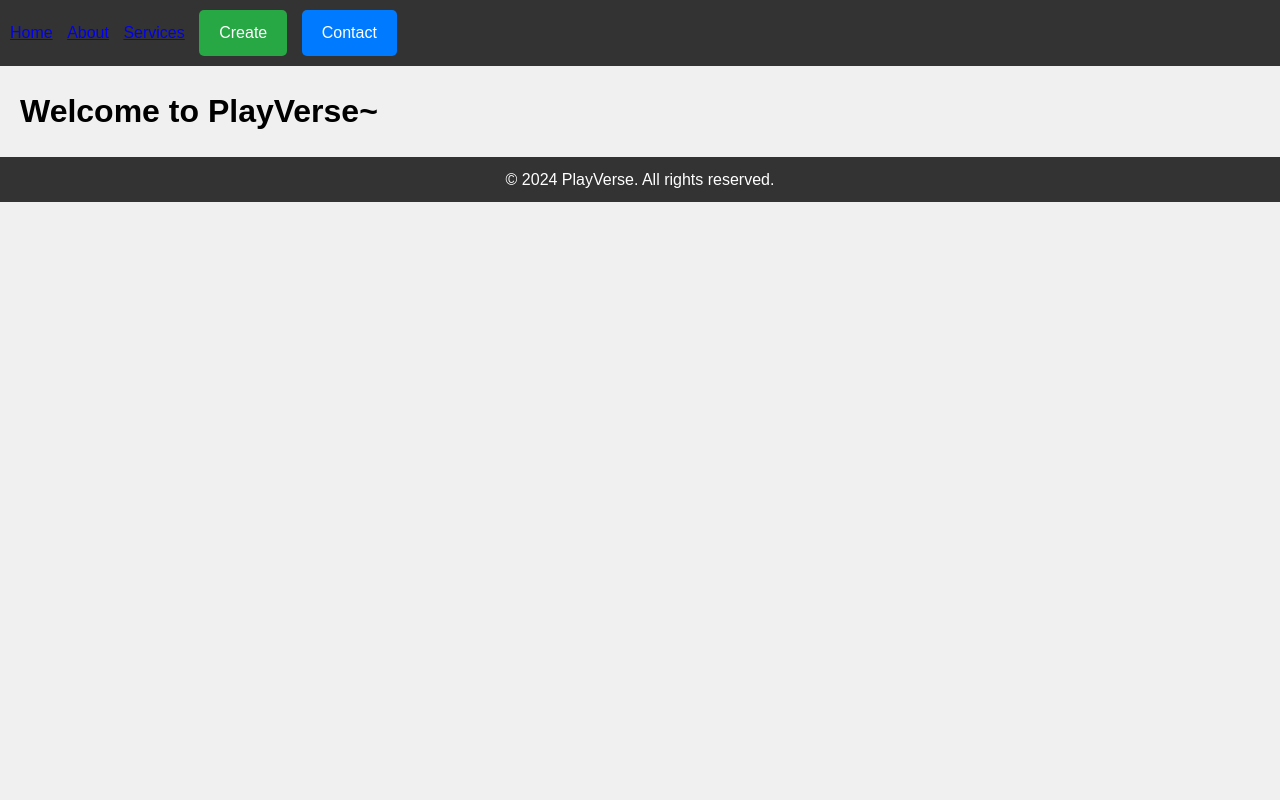
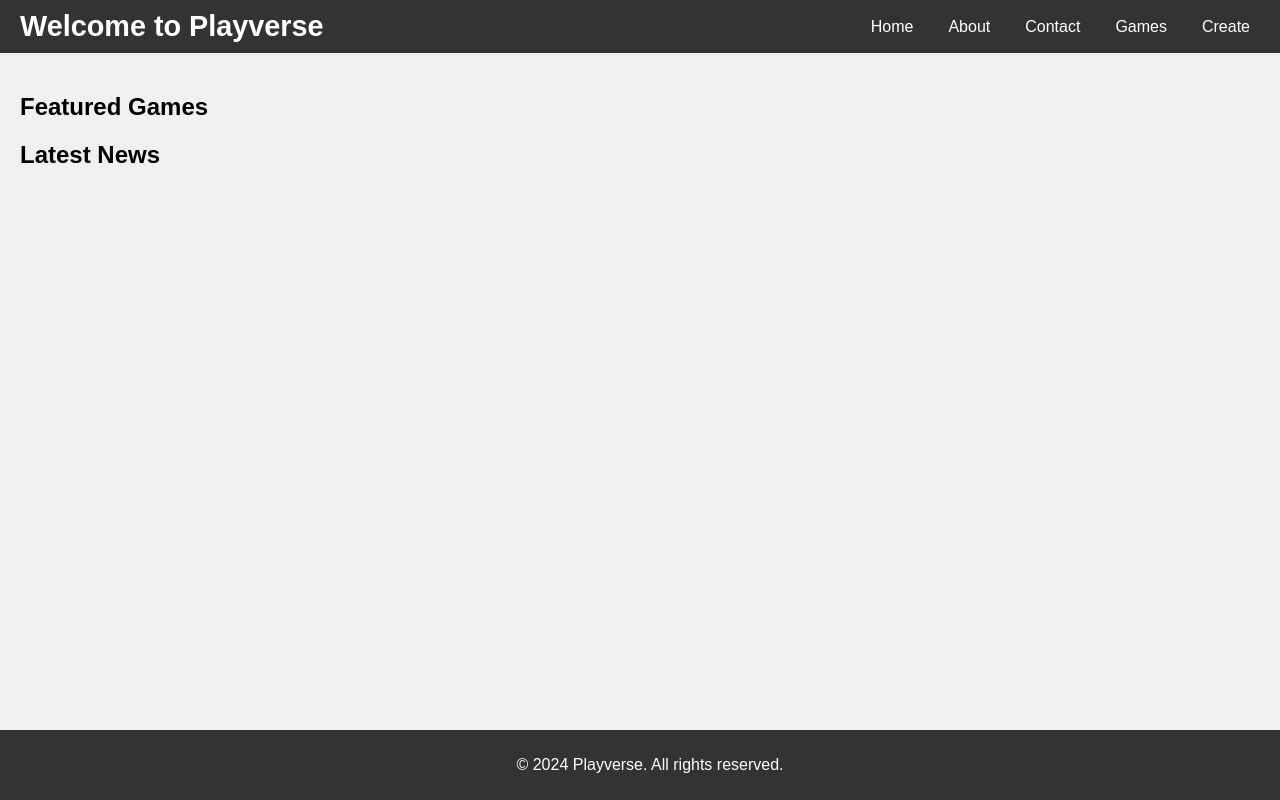
Before and after one commit to IsmailHoWha/playverse, a website: page index.html in a window 1280 px wide. Drawn offline with Linux system fonts and the light colour scheme.

Commit message:
Updated index.html and styles.css with new buttons and alignment

```diff
--- a/index.html
+++ b/index.html
@@ -3,31 +3,37 @@
 <head>
     <meta charset="UTF-8">
     <meta name="viewport" content="width=device-width, initial-scale=1.0">
-    <title>Your Website Title</title>
-    <link rel="stylesheet" href="styles.css"> <!-- Link to your CSS file -->
+    <title>Home</title>
+    <link rel="stylesheet" href="styles.css">
 </head>
 <body>
     <header>
+        <h1>Welcome to Playverse</h1>
         <nav>
-            <ul class="nav-list">
-                <!-- Existing navigation items -->
+            <ul>
                 <li><a href="#">Home</a></li>
                 <li><a href="#">About</a></li>
-                <li><a href="#">Services</a></li>
-                <!-- New buttons aligned to the left -->
-                <li><a href="#" class="button create-button">Create</a></li>
-                <li><a href="#" class="button">Contact</a></li>
+                <li><a href="#">Contact</a></li>
+                <li><a href="#">Games</a></li> <!-- New Games button -->
+                <li><a href="#">Create</a></li> <!-- New Create button -->
             </ul>
         </nav>
     </header>
 
     <main>
-        <h1>Welcome to PlayVerse~</h1>
-        <!-- Your main content goes here -->
+        <section>
+            <h2>Featured Games</h2>
+            <!-- Add featured game content here -->
+        </section>
+
+        <section>
+            <h2>Latest News</h2>
+            <!-- Add latest news content here -->
+        </section>
     </main>
 
     <footer>
-        &copy; 2024 PlayVerse. All rights reserved.
+        <p>&copy; 2024 Playverse. All rights reserved.</p>
     </footer>
 </body>
 </html>
--- a/styles.css
+++ b/styles.css
@@ -1,74 +1,61 @@
 /* styles.css */
-
-/* Reset default margin and padding */
-* {
+body {
+    font-family: Arial, sans-serif;
     margin: 0;
     padding: 0;
-    box-sizing: border-box;
-}
-
-/* Body styles */
-body {
-    font-family: Arial, sans-serif;
-    line-height: 1.6;
     background-color: #f0f0f0;
 }
 
-/* Header styles */
 header {
     background-color: #333;
     color: #fff;
-    padding: 10px 0;
+    padding: 10px 20px;
+    display: flex;
+    justify-content: space-between;
+    align-items: center;
 }
 
-/* Navigation styles */
-nav {
-    text-align: left;
+header h1 {
+    margin: 0;
+    font-size: 1.8rem;
 }
 
-.nav-list {
+nav ul {
     list-style-type: none;
     margin: 0;
     padding: 0;
+    display: flex;
 }
 
-.nav-list li {
-    display: inline-block;
-    margin-left: 10px;
+nav ul li {
+    margin-left: 15px;
 }
 
-/* Button styles */
-.button {
-    display: inline-block;
-    padding: 10px 20px;
-    background-color: #007bff;
+nav ul li:first-child {
+    margin-left: 0;
+}
+
+nav ul li a {
+    text-decoration: none;
     color: #fff;
-    text-decoration: none;
-    border-radius: 5px;
+    padding: 10px;
     transition: background-color 0.3s ease;
 }
 
-.button:hover {
-    background-color: #0056b3;
+nav ul li a:hover {
+    background-color: #555;
 }
 
-.create-button {
-    background-color: #28a745; /* Different color for the Create button */
-}
-
-.create-button:hover {
-    background-color: #218838;
-}
-
-/* Main content styles */
 main {
     padding: 20px;
 }
 
-/* Footer styles */
 footer {
     background-color: #333;
     color: #fff;
     text-align: center;
-    padding: 10px 0;
+    padding: 10px;
+    position: fixed;
+    bottom: 0;
+    width: 100%;
 }
```
